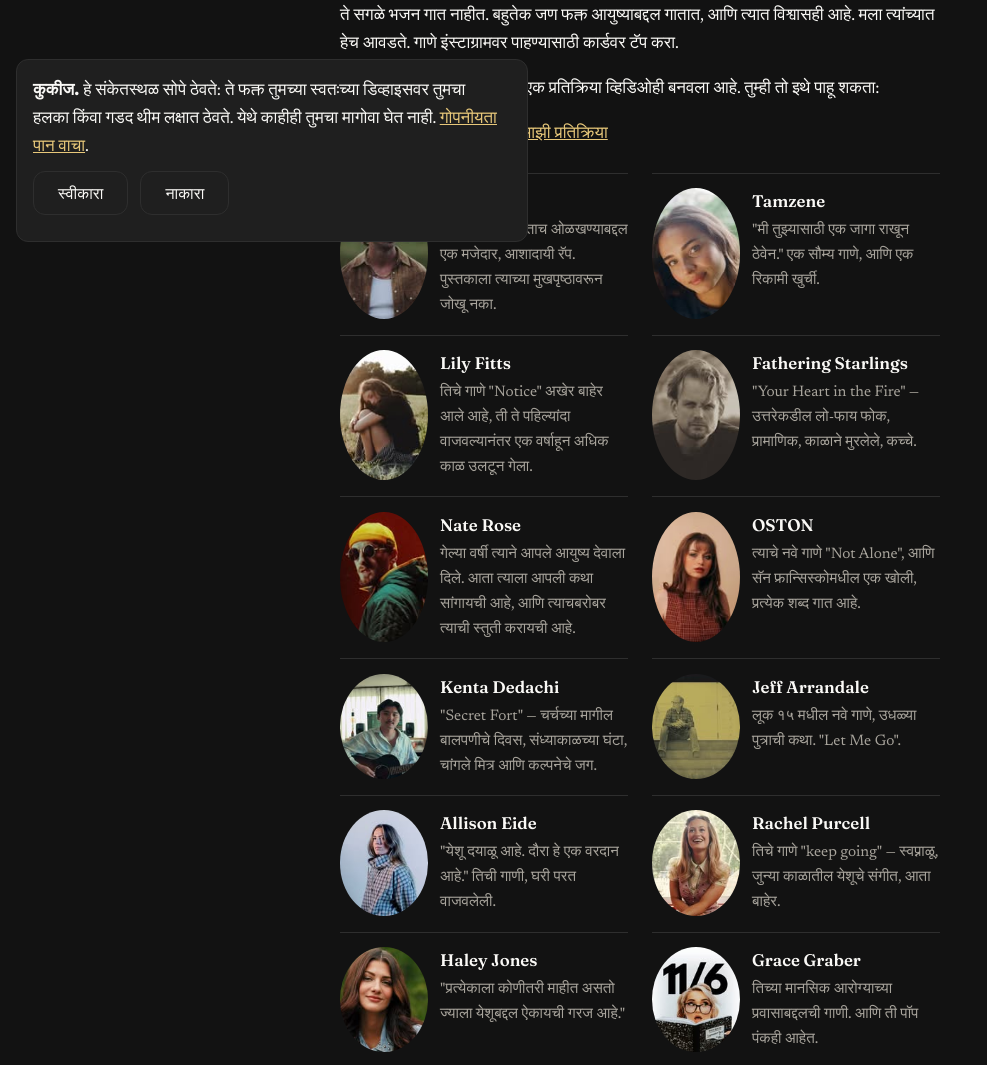
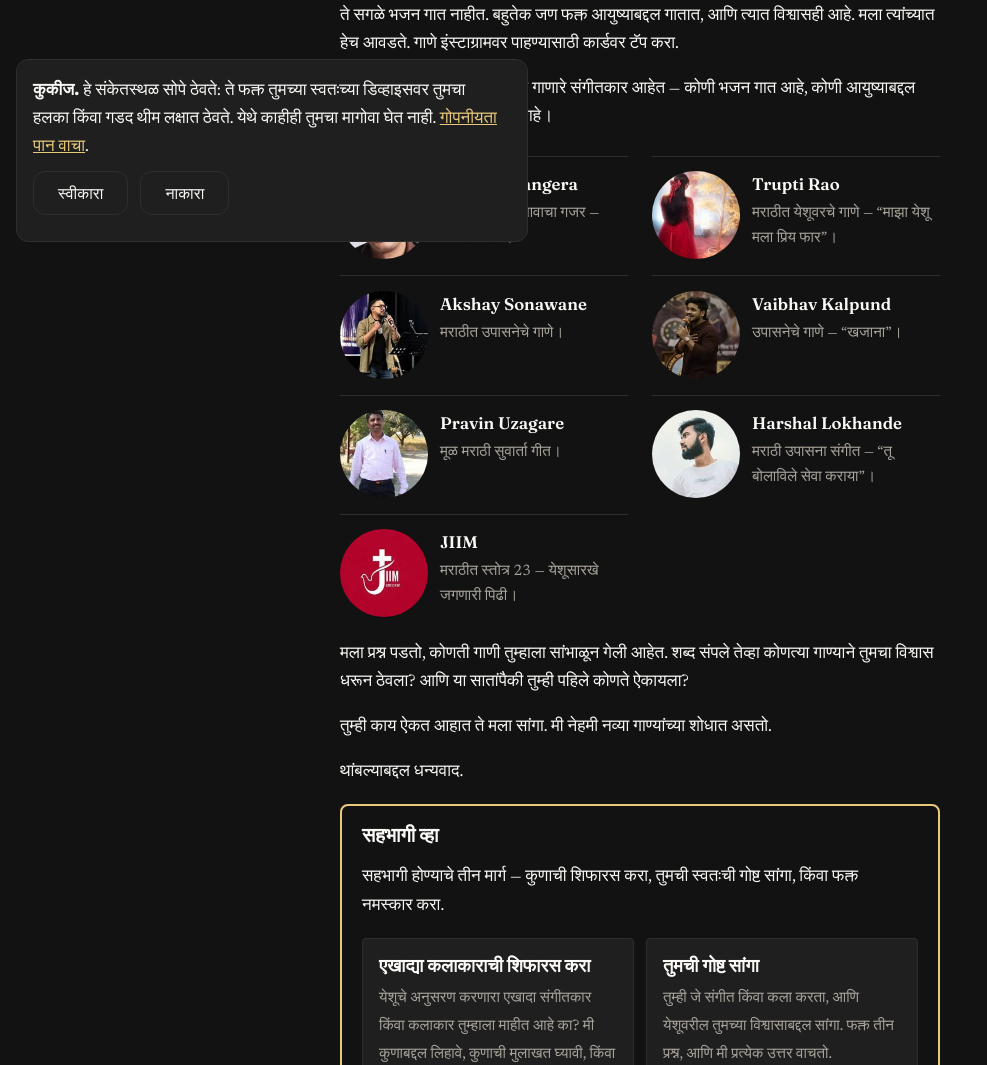
Before and after one commit to streamjonathan/jonathanmccallum-mr, an Eleventy site: page content/posts/2026-11-23-music-and-faith.md in a window 1280 px wide. Shown: the part 542-1607 px from the top of the page, without its empty margins (0-987 px from the left). Built offline with nearby package versions, Linux system fonts and the light colour scheme; Eleventy itself is replaced by a stand-in of ours; files that its build step writes are made by us from their sources.

Commit message:
Music and Faith: Marathi musicians replace English artists [mr]

```diff
--- a/content/posts/2026-11-23-music-and-faith.md
+++ b/content/posts/2026-11-23-music-and-faith.md
@@ -3,7 +3,7 @@ title: "संगीत आणि विश्वास"
 date: 2026-11-23
 slug: music-and-faith
 draft: false
-shareImage: /images/music-faith/sonreal.jpg
+shareImage: /images/music-faith/sheldonbangera.jpg
 ---
 
 मी इंस्टाग्रामवर संगीतकारांचे गाणे ऐकण्यात बराच वेळ घालवतो. अलीकडे मी ऐकत असलेले काही जण हे आहेत.
@@ -14,74 +14,47 @@ shareImage: /images/music-faith/sonreal.jpg
 
 ते सगळे भजन गात नाहीत. बहुतेक जण फक्त आयुष्याबद्दल गातात, आणि त्यात विश्वासही आहे. मला त्यांच्यात हेच आवडते. गाणे इंस्टाग्रामवर पाहण्यासाठी कार्डवर टॅप करा.
 
-मी SonReal च्या नव्या गाण्यावर एक प्रतिक्रिया व्हिडिओही बनवला आहे. तुम्ही तो इथे पाहू शकता:
-
-[SonReal च्या नव्या व्हिडिओवर माझी प्रतिक्रिया](https://www.youtube.com/shorts/wePjZMr6beE)
+ही गाणी मराठीत आहेत. हे मराठीत गाणारे संगीतकार आहेत — कोणी भजन गात आहे, कोणी आयुष्याबद्दल गात आहे, आणि त्यात विश्वासही आहे।
 
 <div class="ig-grid">
-<a class="ig-card" href="https://www.instagram.com/reel/DgBgmKwB84s/" target="_blank" rel="noopener">
-<img class="ig-card__img" src="/images/music-faith/sonreal.jpg" alt="SonReal" loading="lazy" width="150" height="150">
-<span class="ig-card__text"><span class="ig-card__name">SonReal</span>
-<span class="ig-card__note">चांगले संगीत ऐकताच ओळखण्याबद्दल एक मजेदार, आशादायी रॅप. पुस्तकाला त्याच्या मुखपृष्ठावरून जोखू नका.</span></span>
+<a class="ig-card" href="https://www.instagram.com/reel/DMIeZ_eicu_/" target="_blank" rel="noopener">
+<img class="ig-card__img" src="/images/music-faith/sheldonbangera.jpg" alt="Sheldon Bangera" loading="lazy" width="150" height="150">
+<span class="ig-card__text"><span class="ig-card__name">Sheldon Bangera</span>
+<span class="ig-card__note">मराठीत येशूच्या नावाचा गजर — “गजर करा”।</span></span>
 </a>
-<a class="ig-card" href="https://www.instagram.com/reel/DgDnpYFAUjr/" target="_blank" rel="noopener">
-<img class="ig-card__img" src="/images/music-faith/tamzene.jpg" alt="Tamzene" loading="lazy" width="150" height="150">
-<span class="ig-card__text"><span class="ig-card__name">Tamzene</span>
-<span class="ig-card__note">"मी तुझ्यासाठी एक जागा राखून ठेवेन." एक सौम्य गाणे, आणि एक रिकामी खुर्ची.</span></span>
+<a class="ig-card" href="https://www.instagram.com/reel/DTKPHdEijwG/" target="_blank" rel="noopener">
+<img class="ig-card__img" src="/images/music-faith/trupti_chirivella_2512.jpg" alt="Trupti Rao" loading="lazy" width="150" height="150">
+<span class="ig-card__text"><span class="ig-card__name">Trupti Rao</span>
+<span class="ig-card__note">मराठीत येशूवरचे गाणे — “माझा येशू मला प्रिय फार”।</span></span>
 </a>
-<a class="ig-card" href="https://www.instagram.com/reel/Df5X6L3K-3W/" target="_blank" rel="noopener">
-<img class="ig-card__img" src="/images/music-faith/lilyfittsmusic.jpg" alt="Lily Fitts" loading="lazy" width="150" height="150">
-<span class="ig-card__text"><span class="ig-card__name">Lily Fitts</span>
-<span class="ig-card__note">तिचे गाणे "Notice" अखेर बाहेर आले आहे, ती ते पहिल्यांदा वाजवल्यानंतर एक वर्षाहून अधिक काळ उलटून गेला.</span></span>
+<a class="ig-card" href="https://www.instagram.com/reel/DR69yqpjdFV/" target="_blank" rel="noopener">
+<img class="ig-card__img" src="/images/music-faith/akshay__nashik.jpg" alt="Akshay Sonawane" loading="lazy" width="150" height="150">
+<span class="ig-card__text"><span class="ig-card__name">Akshay Sonawane</span>
+<span class="ig-card__note">मराठीत उपासनेचे गाणे।</span></span>
 </a>
-<a class="ig-card" href="https://www.instagram.com/reel/DgE-ybeI6ko/" target="_blank" rel="noopener">
-<img class="ig-card__img" src="/images/music-faith/fatheringstarlings.jpg" alt="Fathering Starlings" loading="lazy" width="150" height="150">
-<span class="ig-card__text"><span class="ig-card__name">Fathering Starlings</span>
-<span class="ig-card__note">"Your Heart in the Fire" — उत्तरेकडील लो-फाय फोक, प्रामाणिक, काळाने मुरलेले, कच्चे.</span></span>
+<a class="ig-card" href="https://www.instagram.com/reel/DfMsLvKqc8q/" target="_blank" rel="noopener">
+<img class="ig-card__img" src="/images/music-faith/vaibhav_kalpund.jpg" alt="Vaibhav Kalpund" loading="lazy" width="150" height="150">
+<span class="ig-card__text"><span class="ig-card__name">Vaibhav Kalpund</span>
+<span class="ig-card__note">उपासनेचे गाणे — “खजाना”।</span></span>
 </a>
-<a class="ig-card" href="https://www.instagram.com/reel/DfkSMZhpium/" target="_blank" rel="noopener">
-<img class="ig-card__img" src="/images/music-faith/naterosemusic.jpg" alt="Nate Rose" loading="lazy" width="150" height="150">
-<span class="ig-card__text"><span class="ig-card__name">Nate Rose</span>
-<span class="ig-card__note">गेल्या वर्षी त्याने आपले आयुष्य देवाला दिले. आता त्याला आपली कथा सांगायची आहे, आणि त्याचबरोबर त्याची स्तुती करायची आहे.</span></span>
+<a class="ig-card" href="https://www.instagram.com/reel/DY35NlKOkkU/" target="_blank" rel="noopener">
+<img class="ig-card__img" src="/images/music-faith/pravinuzagare.jpg" alt="Pravin Uzagare" loading="lazy" width="150" height="150">
+<span class="ig-card__text"><span class="ig-card__name">Pravin Uzagare</span>
+<span class="ig-card__note">मूळ मराठी सुवार्ता गीत।</span></span>
 </a>
-<a class="ig-card" href="https://www.instagram.com/p/DgBMyeNkkyO/" target="_blank" rel="noopener">
-<img class="ig-card__img" src="/images/music-faith/ostonmusic.jpg" alt="OSTON" loading="lazy" width="150" height="150">
-<span class="ig-card__text"><span class="ig-card__name">OSTON</span>
-<span class="ig-card__note">त्याचे नवे गाणे "Not Alone", आणि सॅन फ्रान्सिस्कोमधील एक खोली, प्रत्येक शब्द गात आहे.</span></span>
+<a class="ig-card" href="https://www.instagram.com/reel/DgFsbrduZYK/" target="_blank" rel="noopener">
+<img class="ig-card__img" src="/images/music-faith/harshal_lokhande_.jpg" alt="Harshal Lokhande" loading="lazy" width="150" height="150">
+<span class="ig-card__text"><span class="ig-card__name">Harshal Lokhande</span>
+<span class="ig-card__note">मराठी उपासना संगीत — “तू बोलाविले सेवा कराया”।</span></span>
 </a>
-<a class="ig-card" href="https://www.instagram.com/reel/Df1qtokoyBh/" target="_blank" rel="noopener">
-<img class="ig-card__img" src="/images/music-faith/kenta_dedachi.jpg" alt="Kenta Dedachi" loading="lazy" width="150" height="150">
-<span class="ig-card__text"><span class="ig-card__name">Kenta Dedachi</span>
-<span class="ig-card__note">"Secret Fort" — चर्चच्या मागील बालपणीचे दिवस, संध्याकाळच्या घंटा, चांगले मित्र आणि कल्पनेचे जग.</span></span>
-</a>
-<a class="ig-card" href="https://www.instagram.com/reel/DfCRnSiPXa5/" target="_blank" rel="noopener">
-<img class="ig-card__img" src="/images/music-faith/jeffarrandale.jpg" alt="Jeff Arrandale" loading="lazy" width="150" height="150">
-<span class="ig-card__text"><span class="ig-card__name">Jeff Arrandale</span>
-<span class="ig-card__note">लूक १५ मधील नवे गाणे, उधळ्या पुत्राची कथा. "Let Me Go".</span></span>
-</a>
-<a class="ig-card" href="https://www.instagram.com/reel/Df71X0lzZsN/" target="_blank" rel="noopener">
-<img class="ig-card__img" src="/images/music-faith/allison_eide.jpg" alt="Allison Eide" loading="lazy" width="150" height="150">
-<span class="ig-card__text"><span class="ig-card__name">Allison Eide</span>
-<span class="ig-card__note">"येशू दयाळू आहे. दौरा हे एक वरदान आहे." तिची गाणी, घरी परत वाजवलेली.</span></span>
-</a>
-<a class="ig-card" href="https://www.instagram.com/reel/DgD31mXBDcn/" target="_blank" rel="noopener">
-<img class="ig-card__img" src="/images/music-faith/rachelpurcellmusic.jpg" alt="Rachel Purcell" loading="lazy" width="150" height="150">
-<span class="ig-card__text"><span class="ig-card__name">Rachel Purcell</span>
-<span class="ig-card__note">तिचे गाणे "keep going" — स्वप्नाळू, जुन्या काळातील येशूचे संगीत, आता बाहेर.</span></span>
-</a>
-<a class="ig-card" href="https://www.instagram.com/reel/Df9vziqCJtC/" target="_blank" rel="noopener">
-<img class="ig-card__img" src="/images/music-faith/haleyjonesofficial.jpg" alt="Haley Jones" loading="lazy" width="150" height="150">
-<span class="ig-card__text"><span class="ig-card__name">Haley Jones</span>
-<span class="ig-card__note">"प्रत्येकाला कोणीतरी माहीत असतो ज्याला येशूबद्दल ऐकायची गरज आहे."</span></span>
-</a>
-<a class="ig-card" href="https://www.instagram.com/reel/DgAmATaizM0/" target="_blank" rel="noopener">
-<img class="ig-card__img" src="/images/music-faith/gracegrabermusic.jpg" alt="Grace Graber" loading="lazy" width="150" height="150">
-<span class="ig-card__text"><span class="ig-card__name">Grace Graber</span>
-<span class="ig-card__note">तिच्या मानसिक आरोग्याच्या प्रवासाबद्दलची गाणी. आणि ती पॉप पंकही आहेत.</span></span>
+<a class="ig-card" href="https://www.instagram.com/reel/DUGU2q4DN4S/" target="_blank" rel="noopener">
+<img class="ig-card__img" src="/images/music-faith/jiims__official.jpg" alt="JIIM" loading="lazy" width="150" height="150">
+<span class="ig-card__text"><span class="ig-card__name">JIIM</span>
+<span class="ig-card__note">मराठीत स्तोत्र 23 — येशूसारखे जगणारी पिढी।</span></span>
 </a>
 </div>
 
-मला प्रश्न पडतो, कोणती गाणी तुम्हाला सांभाळून गेली आहेत. शब्द संपले तेव्हा कोणत्या गाण्याने तुमचा विश्वास धरून ठेवला? आणि या बारांपैकी तुम्ही पहिले कोणते ऐकायला?
+मला प्रश्न पडतो, कोणती गाणी तुम्हाला सांभाळून गेली आहेत. शब्द संपले तेव्हा कोणत्या गाण्याने तुमचा विश्वास धरून ठेवला? आणि या सातांपैकी तुम्ही पहिले कोणते ऐकायला?
 
 तुम्ही काय ऐकत आहात ते मला सांगा. मी नेहमी नव्या गाण्यांच्या शोधात असतो.
 
```
Also changed, not shown: content/images/music-faith/akshay__nashik.jpg (added), content/images/music-faith/harshal_lokhande_.jpg (added), content/images/music-faith/jiims__official.jpg (added), content/images/music-faith/pravinuzagare.jpg (added), content/images/music-faith/sheldonbangera.jpg (added), content/images/music-faith/trupti_chirivella_2512.jpg (added), content/images/music-faith/vaibhav_kalpund.jpg (added).
